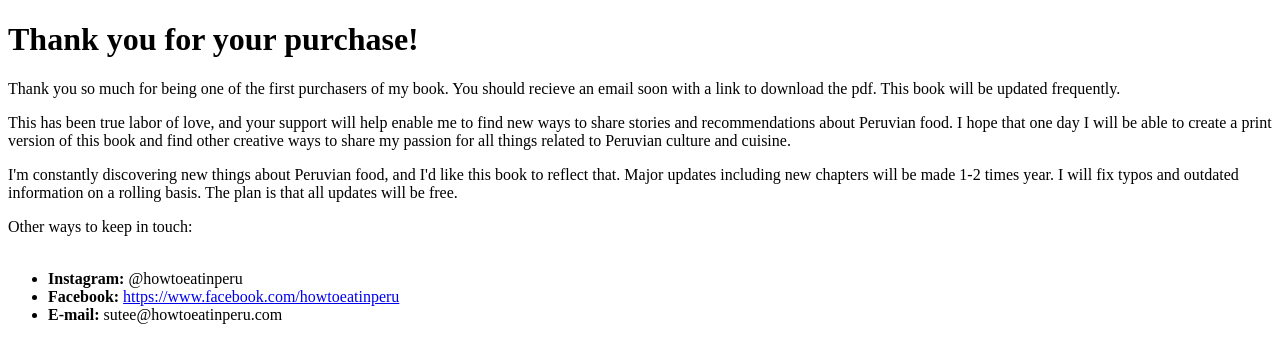
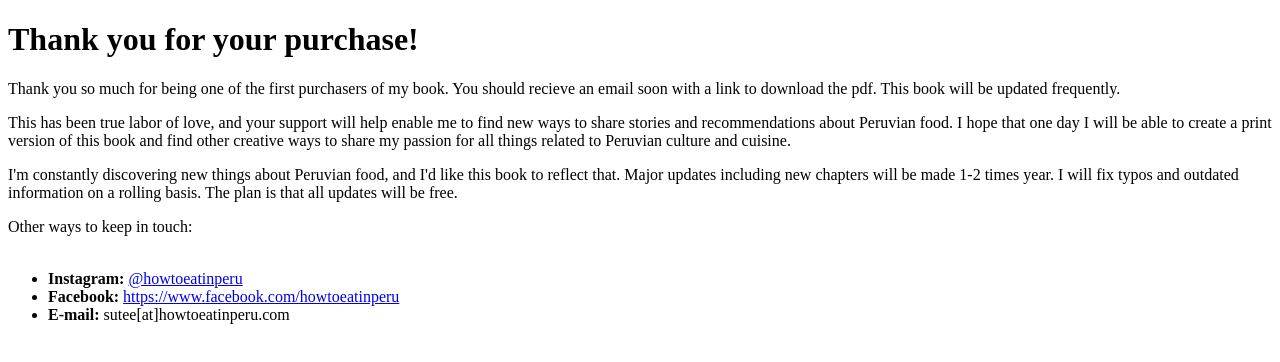
Before and after one commit to sdee/escritor, a Next.js app in the folder web/: page /thankyou in a window 1280 px wide. Shown: the top 362 px of the page. Built offline with nearby package versions, Linux system fonts and the light colour scheme.

Commit message:
tweaks links

```diff
--- a/web/pages/thankyou.js
+++ b/web/pages/thankyou.js
@@ -34,7 +34,7 @@ const ThankYou = () => {
           <br />
           <ul>
             <li>
-              <b>Instagram: </b> @howtoeatinperu
+              <b>Instagram: </b> <a href="https://www.instagram.com/howtoeatinperu/">@howtoeatinperu</a>
             </li>
             <li>
               <b>Facebook: </b>
@@ -43,14 +43,12 @@ const ThankYou = () => {
               </a>
             </li>
             <li>
-              <b>E-mail: </b>sutee@howtoeatinperu.com
+              <b>E-mail: </b>sutee[at]howtoeatinperu.com
             </li>
           </ul>
         </p>
       </div>
     </div>
-    //       </div>
-    //     </div>
   );
 };
 
```
